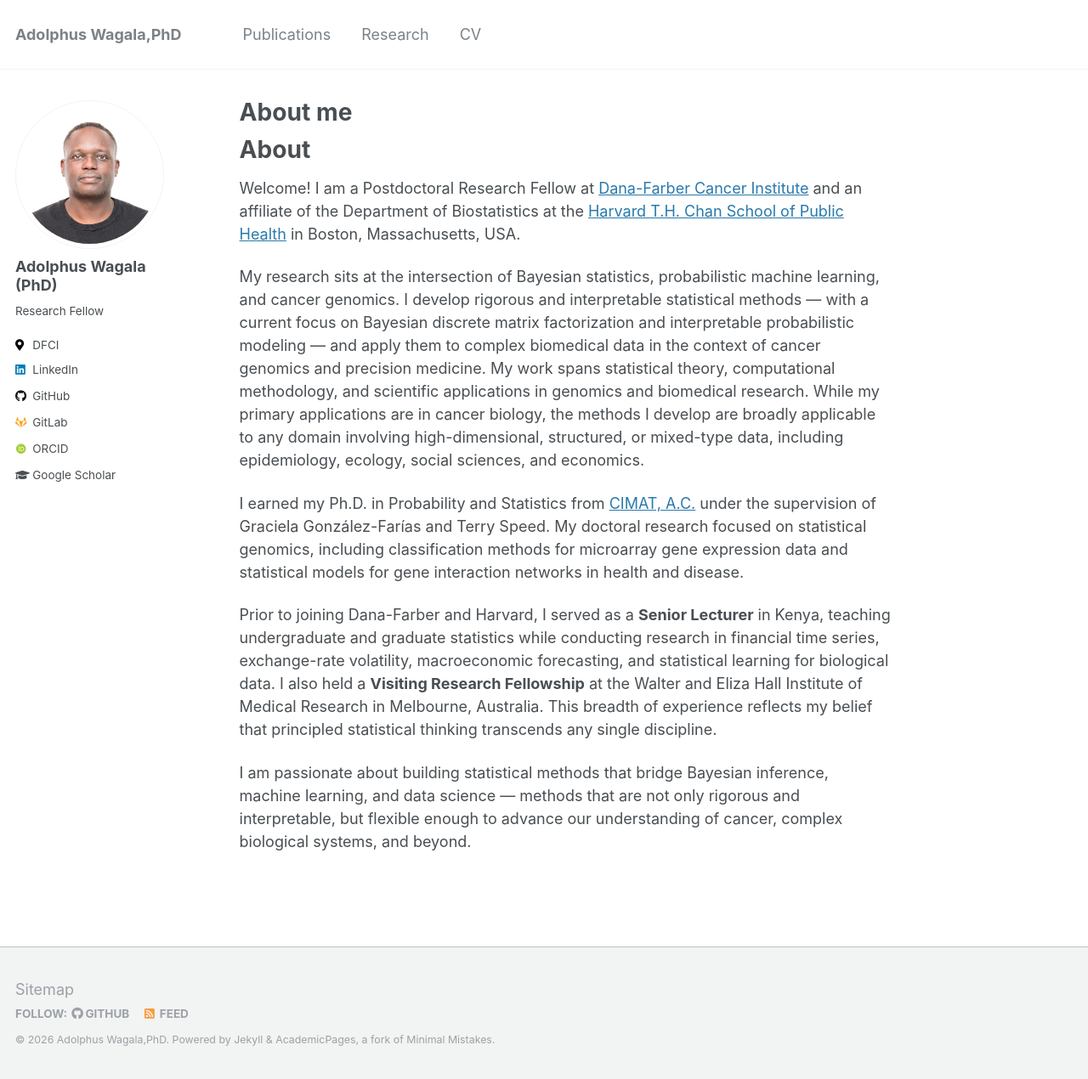
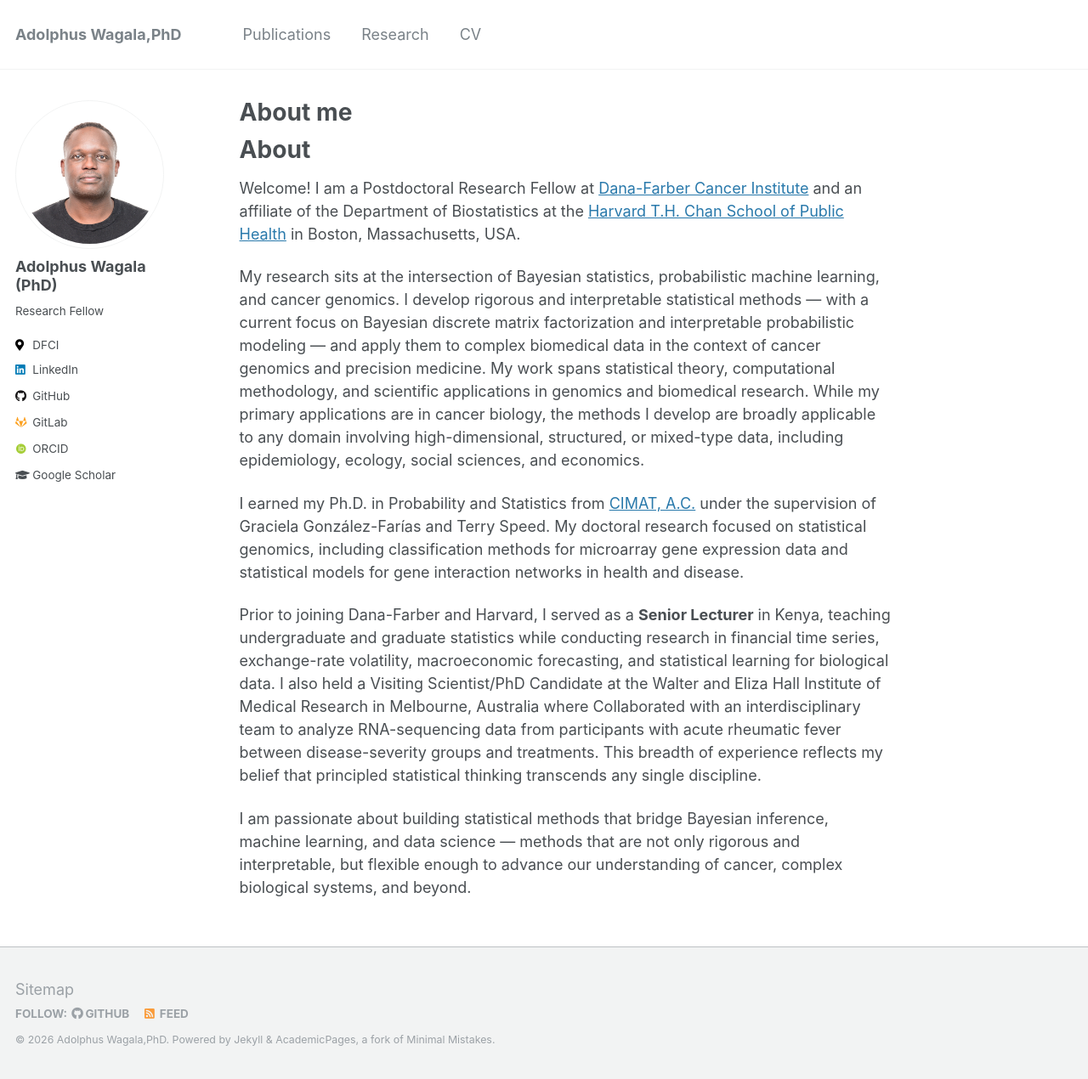
Before and after one commit to wagala/wagala.github.io, a Jekyll site: the page built from _pages/about.md, in a window 1280 px wide and 1270 px high. Shown: the whole window at 85% size. Built offline with Jekyll 4.4.1, drawn with Linux system fonts in a browser that asks for light colours; some web fonts are replaced.

Commit message:
Update About page

```diff
--- a/_pages/about.md
+++ b/_pages/about.md
@@ -38,8 +38,8 @@ Prior to joining Dana-Farber and Harvard, I served as a **Senior Lecturer**
 in Kenya, teaching undergraduate and graduate statistics while conducting
 research in financial time series, exchange-rate volatility, macroeconomic
 forecasting, and statistical learning for biological data. I also held a
-**Visiting Research Fellowship** at the Walter and Eliza Hall Institute of
-Medical Research in Melbourne, Australia. This breadth of experience reflects
+Visiting Scientist/PhD Candidate at the Walter and Eliza Hall Institute of
+Medical Research in Melbourne, Australia where Collaborated with an interdisciplinary team to analyze RNA-sequencing data from participants with acute rheumatic fever between disease-severity groups and treatments. This breadth of experience reflects
 my belief that principled statistical thinking transcends any single
 discipline.
 
```
